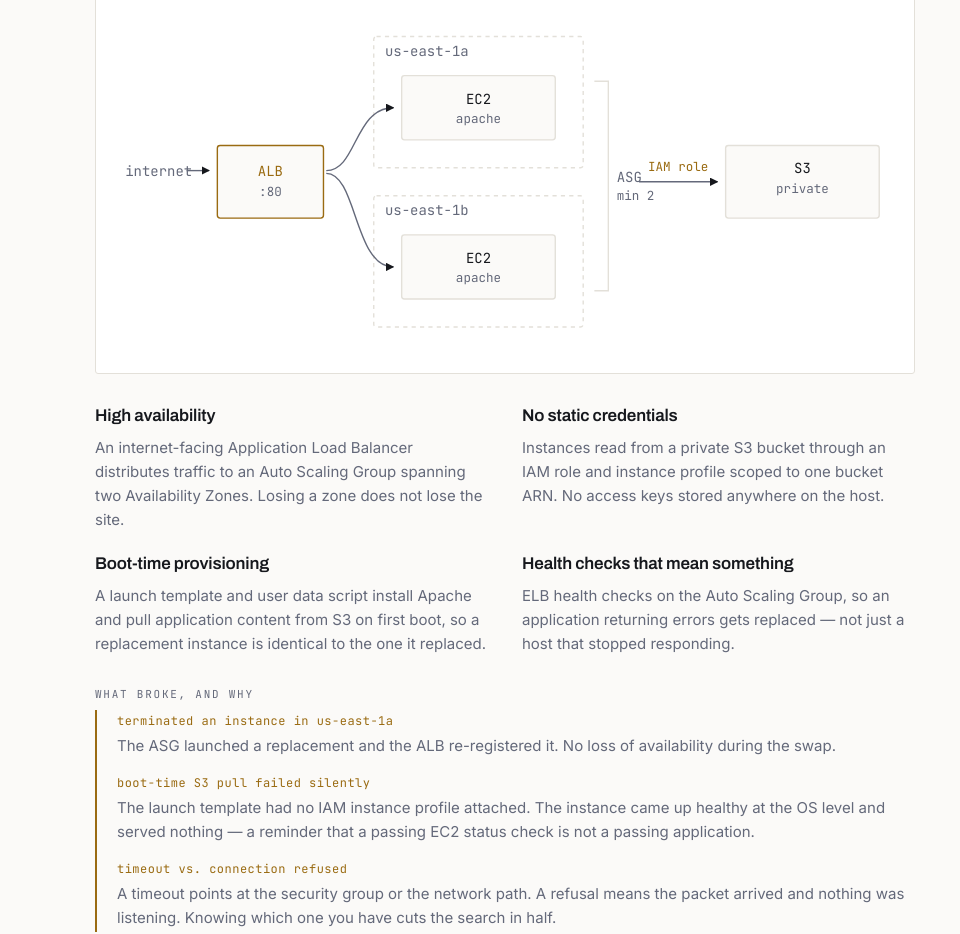
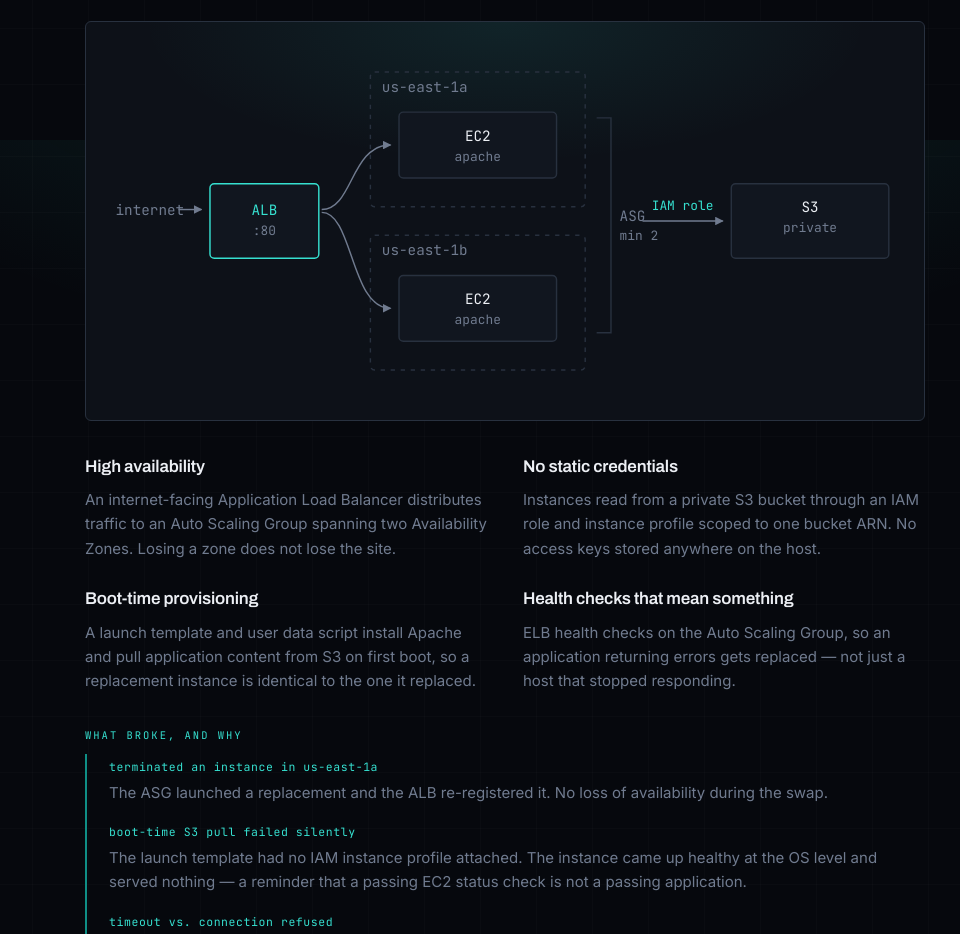
Before and after one commit to ArchitectKeita/ArchitectKeita.github.io, a plain HTML site: page index.html in a window 1280 px wide. Shown: the part 660-1594 px from the top of the page, without its empty margins (135-1095 px from the left). Drawn offline with Linux system fonts and the light colour scheme.

Commit message:
Add files via upload

```diff
--- a/index.html
+++ b/index.html
@@ -1,135 +1,164 @@
 <title>Keita — Cloud Operations</title>
 <meta name="claude:viewport-fit-sides" content="cover">
-<link rel="stylesheet" href="https://fonts.googleapis.com/css2?family=Archivo:wght@500;600;700&family=Inter:wght@400;500&family=JetBrains+Mono:wght@400;500&display=swap">
+<link rel="stylesheet" href="https://fonts.googleapis.com/css2?family=Archivo:wght@500;600;700;800&family=Inter:wght@400;500&family=JetBrains+Mono:wght@400;500&display=swap">
 <style>
-/* Layout: single column, left-aligned, documentation-style. Mono labels act as resource identifiers. */
+/* Layout: single column, documentation-style. Console aesthetic — grid, glow, mono identifiers. */
 :root{
-  --bg:#0c0e12;
-  --surface:#13161c;
-  --line:#242934;
-  --fg:#e6e8ec;
-  --muted:#8e95a3;
-  --accent:#e0a33e;
-  --accent-dim:#5a4420;
+  --bg:#06080d;
+  --surface:#0d1118;
+  --surface-2:#11161f;
+  --line:#1a2029;
+  --line-bright:#28313f;
+  --fg:#eceff4;
+  --muted:#707b8f;
+  --accent:#36e0d0;
+  --accent-deep:#0f8f86;
+  --accent-glow:rgba(54,224,208,.14);
+  --accent-faint:rgba(54,224,208,.09);
   color-scheme:dark;
 
   --display:'Archivo','Helvetica Neue',Arial,sans-serif;
   --body:'Inter',system-ui,-apple-system,sans-serif;
   --mono:'JetBrains Mono',ui-monospace,'SF Mono',Menlo,monospace;
 }
-@media (prefers-color-scheme:light){
-  :root:not([data-theme="dark"]){
-    --bg:#fbfaf8; --surface:#ffffff; --line:#e3e0d9;
-    --fg:#16181d; --muted:#64697a; --accent:#9a6b12; --accent-dim:#f0e3c8;
-    color-scheme:light;
-  }
-}
-:root[data-theme="light"]{
-  --bg:#fbfaf8; --surface:#ffffff; --line:#e3e0d9;
-  --fg:#16181d; --muted:#64697a; --accent:#9a6b12; --accent-dim:#f0e3c8;
-  color-scheme:light;
+
+*{box-sizing:border-box}
+
+body{
+  margin:0;
+  background:var(--bg);
+  background-image:
+    radial-gradient(1200px 620px at 50% -200px, var(--accent-glow), transparent 68%),
+    repeating-linear-gradient(0deg,transparent 0 55px,rgba(255,255,255,.016) 55px 56px),
+    repeating-linear-gradient(90deg,transparent 0 55px,rgba(255,255,255,.016) 55px 56px);
+  background-attachment:fixed;
+  color:var(--fg);
+  font-family:var(--body); font-size:16px; line-height:1.62;
+  -webkit-font-smoothing:antialiased;
 }
 
-*{box-sizing:border-box}
-body{
-  background:var(--bg); color:var(--fg);
-  font-family:var(--body); font-size:16px; line-height:1.6;
-  -webkit-font-smoothing:antialiased;
-}
 .wrap{
-  max-width:860px; margin:0 auto;
+  max-width:880px; margin:0 auto;
   padding-left:max(20px,env(safe-area-inset-left,0px));
   padding-right:max(20px,env(safe-area-inset-right,0px));
   padding-block:0;
 }
-a{color:var(--accent); text-decoration:none; border-bottom:1px solid var(--accent-dim)}
-a:hover{border-bottom-color:var(--accent)}
+
+a{color:var(--accent); text-decoration:none; border-bottom:1px solid var(--accent-deep); transition:border-color .15s,color .15s}
+a:hover{border-bottom-color:var(--accent); color:#6ff0e3}
 a:focus-visible{outline:2px solid var(--accent); outline-offset:3px; border-radius:2px}
 
 /* ---- masthead ---- */
-header{padding-block:72px 48px; border-bottom:1px solid var(--line)}
-.mark{
-  font-family:var(--mono); font-size:12px; letter-spacing:.14em;
-  text-transform:uppercase; color:var(--muted); display:flex; gap:12px; align-items:center;
-  margin-bottom:28px;
+header{padding-block:84px 52px; border-bottom:1px solid var(--line)}
+
+.pill{
+  display:inline-flex; align-items:center; gap:.55rem;
+  font-family:var(--mono); font-size:10.5px; font-weight:500;
+  letter-spacing:.18em; text-transform:uppercase; color:var(--accent);
+  border:1px solid var(--accent-deep); border-radius:999px;
+  padding:.45rem .85rem; background:var(--accent-faint);
+  margin-bottom:30px;
 }
-.mark b{color:var(--accent); font-weight:500}
+.dot{width:6px;height:6px;border-radius:50%;background:var(--accent);animation:pulse 2.4s ease-out infinite}
+@keyframes pulse{
+  0%{box-shadow:0 0 0 0 var(--accent);opacity:1}
+  70%{box-shadow:0 0 0 8px transparent;opacity:.65}
+  100%{box-shadow:0 0 0 0 transparent;opacity:1}
+}
+
 h1{
-  font-family:var(--display); font-weight:700; font-size:clamp(40px,8vw,68px);
-  line-height:1.02; letter-spacing:-.025em; margin:0 0 14px; text-wrap:balance;
+  font-family:var(--display); font-weight:800; font-size:clamp(44px,9vw,76px);
+  line-height:.98; letter-spacing:-.035em; margin:0 0 16px; text-wrap:balance;
+  background:linear-gradient(170deg,#ffffff 20%,#9fb0c4 100%);
+  -webkit-background-clip:text; background-clip:text; color:transparent;
 }
 .role{
-  font-family:var(--display); font-weight:500; font-size:clamp(17px,3vw,21px);
-  color:var(--accent); margin:0 0 22px; letter-spacing:-.01em;
+  font-family:var(--mono); font-weight:500; font-size:clamp(13px,2.6vw,15px);
+  color:var(--accent); margin:0 0 26px; letter-spacing:.02em;
 }
-.lede{font-size:17px; max-width:62ch; color:var(--fg); margin:0 0 30px}
+.lede{font-size:17.5px; max-width:60ch; margin:0 0 34px; color:#c3cad6}
 .lede .q{color:var(--muted)}
-.contact{display:flex; flex-wrap:wrap; gap:10px 26px; font-family:var(--mono); font-size:13px}
-.contact span{color:var(--muted)}
+.contact{display:flex; flex-wrap:wrap; gap:10px 26px; font-family:var(--mono); font-size:13px; margin:0}
 
 /* ---- sections ---- */
-section{padding-block:52px; border-bottom:1px solid var(--line)}
+section{padding-block:60px; border-bottom:1px solid var(--line)}
 .eyebrow{
-  font-family:var(--mono); font-size:11px; letter-spacing:.16em; text-transform:uppercase;
-  color:var(--muted); margin:0 0 6px;
+  font-family:var(--mono); font-size:10.5px; letter-spacing:.19em; text-transform:uppercase;
+  color:var(--accent); margin:0 0 10px;
 }
 h2{
-  font-family:var(--display); font-weight:600; font-size:clamp(23px,4vw,30px);
-  letter-spacing:-.018em; margin:0 0 26px; text-wrap:balance;
+  font-family:var(--display); font-weight:700; font-size:clamp(25px,4.4vw,34px);
+  letter-spacing:-.025em; margin:0 0 28px; text-wrap:balance;
 }
-h3{font-family:var(--display); font-weight:600; font-size:17px; letter-spacing:-.01em; margin:0}
 
 /* ---- project ---- */
 .diagram{
-  background:var(--surface); border:1px solid var(--line); border-radius:3px;
-  padding:26px 18px; margin-bottom:28px; overflow-x:auto;
+  position:relative;
+  background:
+    radial-gradient(520px 200px at 50% 0%, var(--accent-faint), transparent 70%),
+    var(--surface);
+  border:1px solid var(--line-bright); border-radius:6px;
+  padding:30px 18px; margin-bottom:32px; overflow-x:auto;
 }
 .diagram svg{display:block; min-width:520px; max-width:100%; margin:0 auto; height:auto}
-.built{display:grid; gap:18px; margin-bottom:30px}
-@media (min-width:660px){.built{grid-template-columns:1fr 1fr; gap:18px 34px}}
+
+.built{display:grid; gap:22px; margin-bottom:34px}
+@media (min-width:660px){.built{grid-template-columns:1fr 1fr; gap:24px 36px}}
 .built div{min-width:0}
-.built h3{margin-bottom:7px}
+.built h3{font-family:var(--display); font-weight:600; font-size:17px; letter-spacing:-.012em; margin:0 0 8px}
 .built p{margin:0; color:var(--muted); font-size:15px}
 
-.broke{border-left:2px solid var(--accent); padding:2px 0 2px 20px; display:grid; gap:16px}
+.broke{
+  border-left:2px solid var(--accent-deep); padding:4px 0 4px 22px;
+  display:grid; gap:18px;
+}
 .broke p{margin:0; font-size:15px}
-.broke .t{font-family:var(--mono); font-size:12px; color:var(--accent); letter-spacing:.04em; display:block; margin-bottom:3px}
+.broke .t{
+  font-family:var(--mono); font-size:11.5px; color:var(--accent);
+  letter-spacing:.05em; display:block; margin-bottom:4px;
+}
 .broke .t + span{color:var(--muted)}
 
 /* ---- stack ---- */
-.stack{display:grid; gap:20px}
-@media (min-width:660px){.stack{grid-template-columns:repeat(2,1fr); gap:22px 34px}}
+.stack{display:grid; gap:22px}
+@media (min-width:660px){.stack{grid-template-columns:repeat(2,1fr); gap:24px 36px}}
 .stack div{min-width:0}
 .stack dt{
-  font-family:var(--mono); font-size:11px; letter-spacing:.14em; text-transform:uppercase;
-  color:var(--accent); margin-bottom:7px;
+  font-family:var(--mono); font-size:10.5px; letter-spacing:.16em; text-transform:uppercase;
+  color:var(--accent); margin-bottom:9px;
 }
-.stack dd{margin:0; font-size:14.5px; color:var(--muted); line-height:1.65}
+.stack dd{margin:0; font-size:14.5px; color:var(--muted); line-height:1.7}
 
 /* ---- experience ---- */
-.job{display:grid; gap:3px; padding-block:17px; border-top:1px solid var(--line)}
+.job{display:grid; gap:3px; padding-block:19px; border-top:1px solid var(--line)}
 .job:first-of-type{border-top:0; padding-top:0}
 @media (min-width:660px){
-  .job{grid-template-columns:1fr auto; align-items:baseline; column-gap:24px}
+  .job{grid-template-columns:1fr auto; align-items:baseline; column-gap:26px}
   .job .when{grid-column:2; grid-row:1}
   .job .what{grid-column:1 / -1}
 }
+.job h3{font-family:var(--display); font-weight:600; font-size:17px; letter-spacing:-.012em; margin:0}
 .job .org{color:var(--muted); font-weight:500}
-.when{font-family:var(--mono); font-size:12px; color:var(--muted); white-space:nowrap}
-.what{margin:3px 0 0; font-size:14.5px; color:var(--muted); min-width:0}
+.when{font-family:var(--mono); font-size:11.5px; color:var(--muted); white-space:nowrap}
+.what{margin:4px 0 0; font-size:14.5px; color:var(--muted); min-width:0}
 
 /* ---- footer ---- */
-footer{padding-block:46px 64px; display:flex; flex-wrap:wrap; gap:14px 30px; align-items:baseline}
-footer .note{font-family:var(--mono); font-size:12px; color:var(--muted)}
+footer{
+  padding-block:52px 72px;
+  display:flex; flex-wrap:wrap; gap:14px 30px; align-items:baseline;
+}
+footer .note{font-family:var(--mono); font-size:11.5px; color:var(--muted); letter-spacing:.04em}
 .kanji{color:var(--accent); font-size:15px}
+
+@media (prefers-reduced-motion:reduce){.dot{animation:none}}
 </style>
 
 <div class="wrap">
 
 <header>
-  <p class="mark"><b>建</b> <span>us-east-1 · prince george's county, md</span></p>
+  <span class="pill"><span class="dot"></span>open to cloud roles</span>
   <h1>Ibrahim Keita</h1>
-  <p class="role">Cloud Operations &amp; Infrastructure Support</p>
+  <p class="role">cloud operations &nbsp;/&nbsp; infrastructure support &nbsp;/&nbsp; us-east-1</p>
   <p class="lede">Two years of enterprise IT — Active Directory, Microsoft 365, endpoint deployment, escalated troubleshooting. Now building AWS infrastructure and breaking it on purpose to see what holds. <span class="q">Studying for the Solutions Architect Associate.</span></p>
   <p class="contact">
     <a href="mailto:ibrahimkeita70@gmail.com">ibrahimkeita70@gmail.com</a>
@@ -140,60 +169,52 @@ footer .note{font-family:var(--mono); font-size:12px; color:var(--muted)}
 </header>
 
 <section>
-    <p class="eyebrow">Project 01 — AWS, self-directed · <a href="https://github.com/ArchitectKeita/aws-ha-web-tier">view repo</a></p>
+  <p class="eyebrow">Project 01 — AWS, self-directed · <a href="https://github.com/ArchitectKeita/aws-ha-web-tier">view repo</a></p>
   <h2>A web tier that heals itself</h2>
 
   <div class="diagram">
     <svg viewBox="0 0 560 236" role="img" aria-label="Architecture: internet traffic reaches an Application Load Balancer, which distributes to an Auto Scaling Group of EC2 instances across two Availability Zones; instances read from a private S3 bucket using an IAM role.">
       <defs>
         <marker id="ar" viewBox="0 0 8 8" refX="7" refY="4" markerWidth="6" markerHeight="6" orient="auto">
-          <path d="M0 0 L8 4 L0 8 z" fill="currentColor"/>
+          <path d="M0 0 L8 4 L0 8 z" fill="#707b8f"/>
         </marker>
       </defs>
-      <g font-family="JetBrains Mono, monospace" font-size="10" fill="currentColor" color="var(--muted)">
+      <g font-family="JetBrains Mono, monospace" font-size="10">
 
-        <!-- AZ containers -->
-        <rect x="186" y="14" width="150" height="94" rx="2" fill="none" stroke="var(--line)" stroke-dasharray="3 3"/>
-        <text x="194" y="28" fill="var(--muted)">us-east-1a</text>
-        <rect x="186" y="128" width="150" height="94" rx="2" fill="none" stroke="var(--line)" stroke-dasharray="3 3"/>
-        <text x="194" y="142" fill="var(--muted)">us-east-1b</text>
+        <rect x="186" y="14" width="150" height="94" rx="3" fill="none" stroke="#28313f" stroke-dasharray="3 4"/>
+        <text x="194" y="28" fill="#707b8f">us-east-1a</text>
+        <rect x="186" y="128" width="150" height="94" rx="3" fill="none" stroke="#28313f" stroke-dasharray="3 4"/>
+        <text x="194" y="142" fill="#707b8f">us-east-1b</text>
 
-        <!-- internet -->
-        <text x="8" y="114" fill="var(--muted)">internet</text>
+        <text x="8" y="114" fill="#707b8f">internet</text>
 
-        <!-- ALB -->
-        <rect x="74" y="92" width="76" height="52" rx="2" fill="var(--bg)" stroke="var(--accent)"/>
-        <text x="112" y="114" text-anchor="middle" fill="var(--accent)">ALB</text>
-        <text x="112" y="128" text-anchor="middle" fill="var(--muted)" font-size="9">:80</text>
+        <rect x="74" y="92" width="76" height="52" rx="3" fill="#11161f" stroke="#36e0d0"/>
+        <text x="112" y="114" text-anchor="middle" fill="#36e0d0">ALB</text>
+        <text x="112" y="128" text-anchor="middle" fill="#707b8f" font-size="9">:80</text>
 
-        <!-- EC2 a -->
-        <rect x="206" y="42" width="110" height="46" rx="2" fill="var(--bg)" stroke="var(--line)"/>
-        <text x="261" y="62" text-anchor="middle" fill="var(--fg)">EC2</text>
-        <text x="261" y="76" text-anchor="middle" fill="var(--muted)" font-size="9">apache</text>
+        <rect x="206" y="42" width="110" height="46" rx="3" fill="#11161f" stroke="#28313f"/>
+        <text x="261" y="62" text-anchor="middle" fill="#eceff4">EC2</text>
+        <text x="261" y="76" text-anchor="middle" fill="#707b8f" font-size="9">apache</text>
 
-        <!-- EC2 b -->
-        <rect x="206" y="156" width="110" height="46" rx="2" fill="var(--bg)" stroke="var(--line)"/>
-        <text x="261" y="176" text-anchor="middle" fill="var(--fg)">EC2</text>
-        <text x="261" y="190" text-anchor="middle" fill="var(--muted)" font-size="9">apache</text>
+        <rect x="206" y="156" width="110" height="46" rx="3" fill="#11161f" stroke="#28313f"/>
+        <text x="261" y="176" text-anchor="middle" fill="#eceff4">EC2</text>
+        <text x="261" y="190" text-anchor="middle" fill="#707b8f" font-size="9">apache</text>
 
-        <!-- ASG bracket -->
-        <path d="M344 46 h10 v150 h-10" fill="none" stroke="var(--line)"/>
-        <text x="360" y="118" fill="var(--muted)">ASG</text>
-        <text x="360" y="131" fill="var(--muted)" font-size="9">min 2</text>
+        <path d="M344 46 h10 v150 h-10" fill="none" stroke="#28313f"/>
+        <text x="360" y="118" fill="#707b8f">ASG</text>
+        <text x="360" y="131" fill="#707b8f" font-size="9">min 2</text>
 
-        <!-- S3 -->
-        <rect x="438" y="92" width="110" height="52" rx="2" fill="var(--bg)" stroke="var(--line)"/>
-        <text x="493" y="112" text-anchor="middle" fill="var(--fg)">S3</text>
-        <text x="493" y="126" text-anchor="middle" fill="var(--muted)" font-size="9">private</text>
+        <rect x="438" y="92" width="110" height="52" rx="3" fill="#11161f" stroke="#28313f"/>
+        <text x="493" y="112" text-anchor="middle" fill="#eceff4">S3</text>
+        <text x="493" y="126" text-anchor="middle" fill="#707b8f" font-size="9">private</text>
 
-        <!-- arrows -->
-        <g stroke="var(--muted)" fill="none" marker-end="url(#ar)">
+        <g stroke="#707b8f" fill="none" marker-end="url(#ar)">
           <path d="M52 110 H68"/>
           <path d="M152 110 C174 110 172 65 200 65"/>
           <path d="M152 112 C174 112 172 179 200 179"/>
           <path d="M376 118 H432"/>
         </g>
-        <text x="404" y="110" text-anchor="middle" fill="var(--accent)" font-size="9">IAM role</text>
+        <text x="404" y="110" text-anchor="middle" fill="#36e0d0" font-size="9">IAM role</text>
       </g>
     </svg>
   </div>
```
